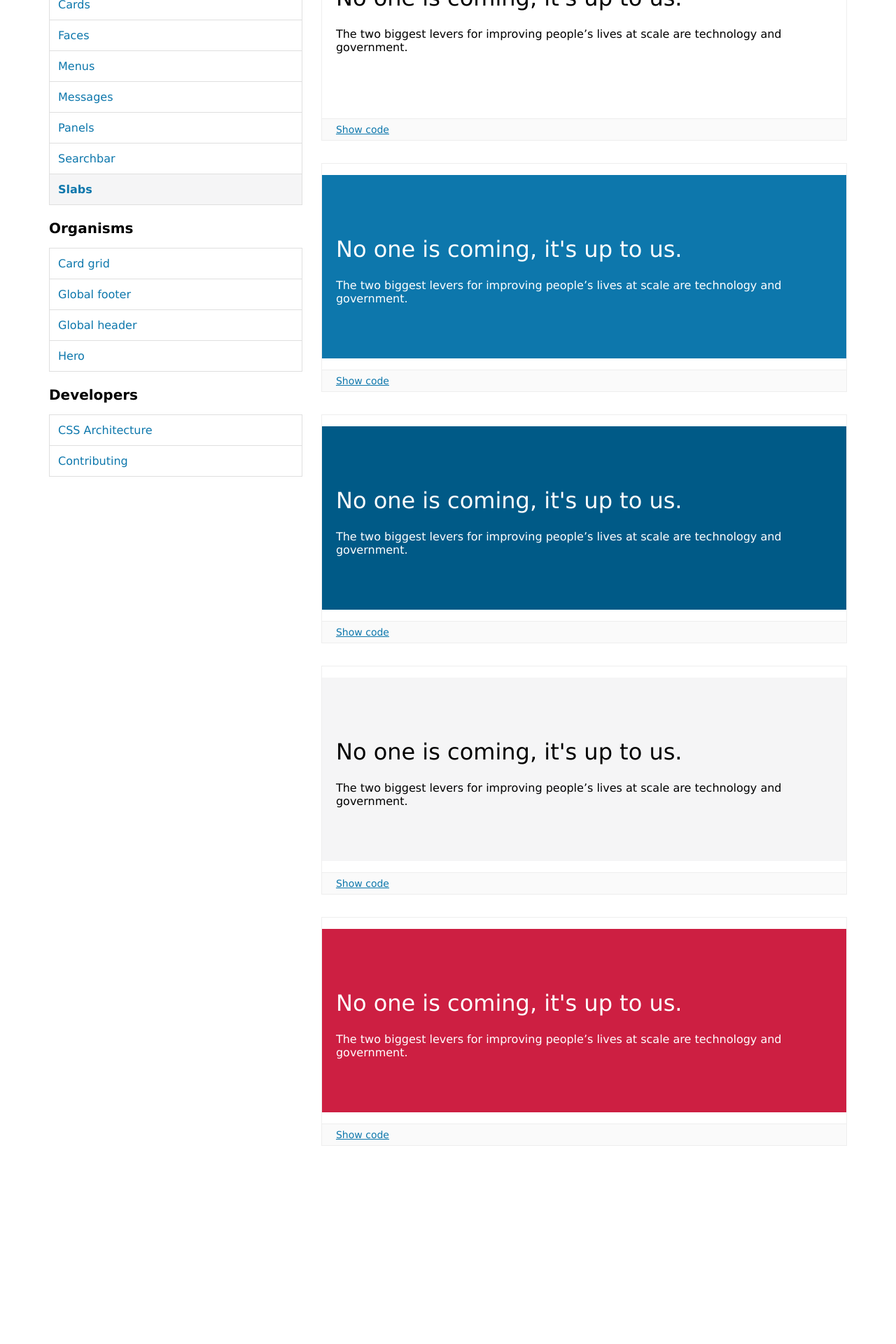
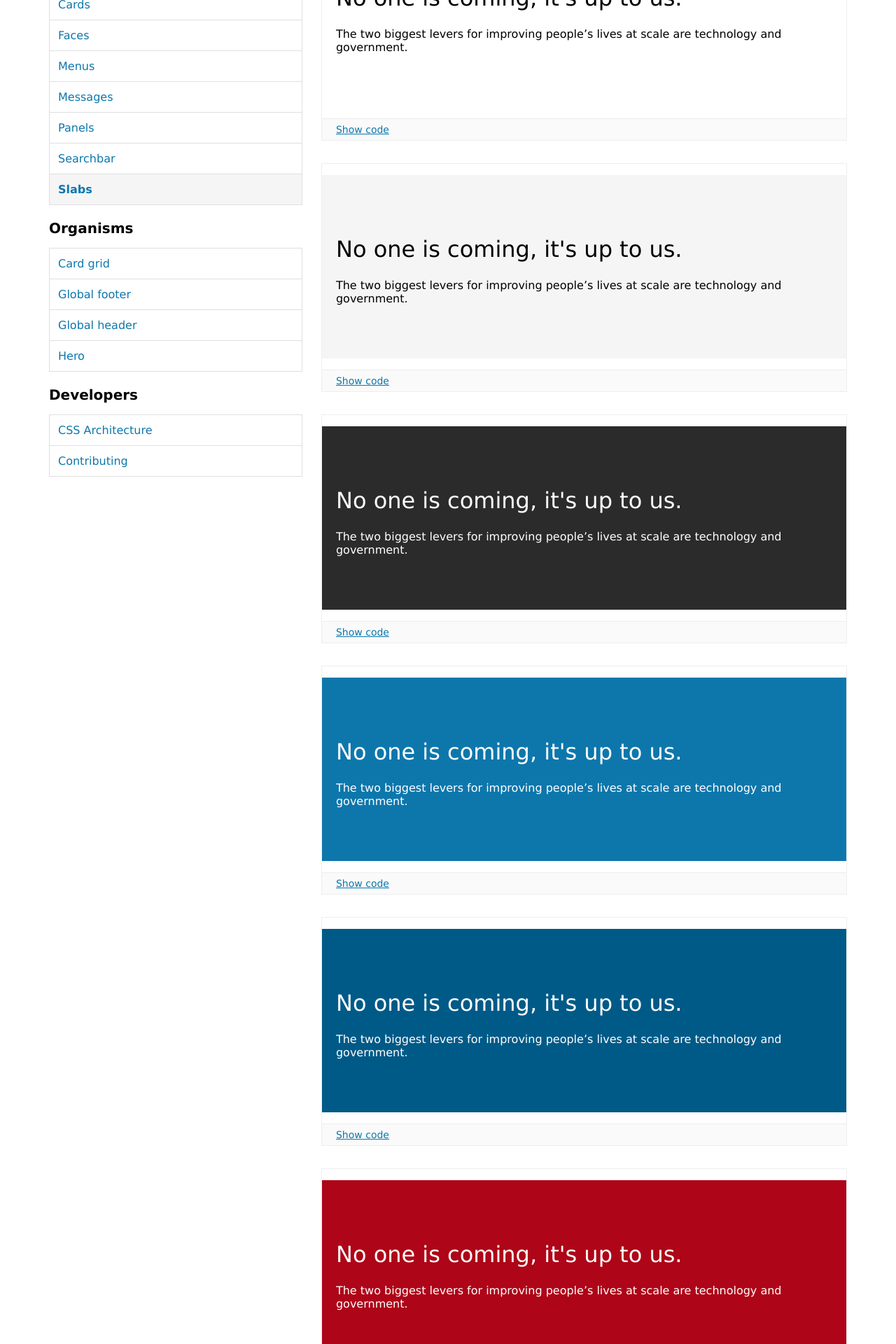
Before and after one commit to codeforamerica/style-guide, a Jekyll site: the page built from _molecules/slabs.md, in a window 1280 px wide. Shown: the part 1018-2938 px from the top of the page at 70% size. Built offline with Jekyll 4.4.1, drawn with Linux system fonts in a browser that asks for light colours; nearby versions of some CDN libraries; before the commit the page ends 2767 px from its top, so only the background shows below that; some of the changed text lies outside the part shown.

Commit message:
Add some better slab variants
- Add darkest-gray, dark-red, and darkest-red slab color variants
- Remove red slab variant -- visually I don't think it has enough contrast and the dark-red variant 'pops' a little more
- Rearrange the slab examples in the styleguide

```diff
--- a/_molecules/slabs.md
+++ b/_molecules/slabs.md
@@ -34,6 +34,20 @@ Common uses of slab sections would to be include a header and custom layout of e
 </section>
 
 <section class="preview">
+  <div class="slab slab--gray">
+    <p class="h2">No one is coming, it's up to us.</p>
+    <p>The two biggest levers for improving people’s lives at scale are technology and government.</p>
+  </div>
+</section>
+
+<section class="preview">
+  <div class="slab slab--darkest-gray">
+    <p class="h2">No one is coming, it's up to us.</p>
+    <p>The two biggest levers for improving people’s lives at scale are technology and government.</p>
+  </div>
+</section>
+
+<section class="preview">
   <div class="slab slab--dark-blue">
     <p class="h2">No one is coming, it's up to us.</p>
     <p>The two biggest levers for improving people’s lives at scale are technology and government.</p>
@@ -48,14 +62,14 @@ Common uses of slab sections would to be include a header and custom layout of e
 </section>
 
 <section class="preview">
-  <div class="slab slab--gray">
+  <div class="slab slab--dark-red">
     <p class="h2">No one is coming, it's up to us.</p>
     <p>The two biggest levers for improving people’s lives at scale are technology and government.</p>
   </div>
 </section>
 
 <section class="preview">
-  <div class="slab slab--red">
+  <div class="slab slab--darkest-red">
     <p class="h2">No one is coming, it's up to us.</p>
     <p>The two biggest levers for improving people’s lives at scale are technology and government.</p>
   </div>
--- a/_sass/molecules/_slab.scss
+++ b/_sass/molecules/_slab.scss
@@ -82,8 +82,20 @@
   background-color: $color-lightest-gray;
 }
 
-.slab--red,
+.slab--darkest-gray,
+.gray-bg-slab {
+  @extend %reverse-slab;
+  background-color: $color-darkest-gray;
+}
+
+.slab--dark-red,
 .red-bg-slab {
   @extend %reverse-slab;
-  background-color: $color-red;
+  background-color: $color-dark-red;
 }
+
+.slab--darkest-red,
+.red-bg-slab {
+  @extend %reverse-slab;
+  background-color: $color-darkest-red;
+}
```
